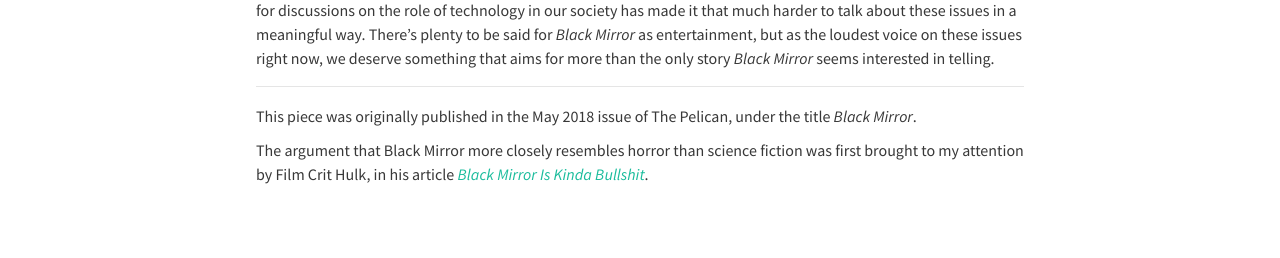
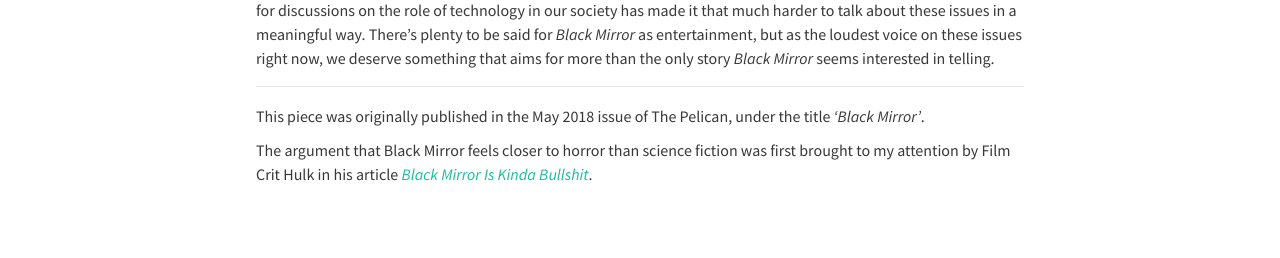
Before and after one commit to elliotherriman/website, a Jekyll site: the page built from _posts/2018-04-30-what-if-charlie-brooker-but-too-much.markdown, in a window 1280 px wide and 900 px high, scrolled down 1588 px. Shown: the part 639-897 px from the top of the window. Built offline with Jekyll 4.4.1, drawn with Linux system fonts in a browser that asks for light colours; nearby versions of some CDN libraries.

Commit message:
Update 2018-04-30-what-if-charlie-brooker-but-too-much.markdown

```diff
--- a/_posts/2018-04-30-what-if-charlie-brooker-but-too-much.markdown
+++ b/_posts/2018-04-30-what-if-charlie-brooker-but-too-much.markdown
@@ -22,6 +22,6 @@
 
 ---
 
-This piece was originally published in the May 2018 issue of The Pelican, under the title _Black Mirror_.
+This piece was originally published in the May 2018 issue of The Pelican, under the title _'Black Mirror'_.
 
-The argument that Black Mirror more closely resembles horror than science fiction was first brought to my attention by Film Crit Hulk, in his article [_Black Mirror Is Kinda Bullshit_](https://birthmoviesdeath.com/2016/10/27/black-mirror-is-kinda-bullshit).
+The argument that Black Mirror feels closer to horror than science fiction was first brought to my attention by Film Crit Hulk in his article [_Black Mirror Is Kinda Bullshit_](https://birthmoviesdeath.com/2016/10/27/black-mirror-is-kinda-bullshit).
```
